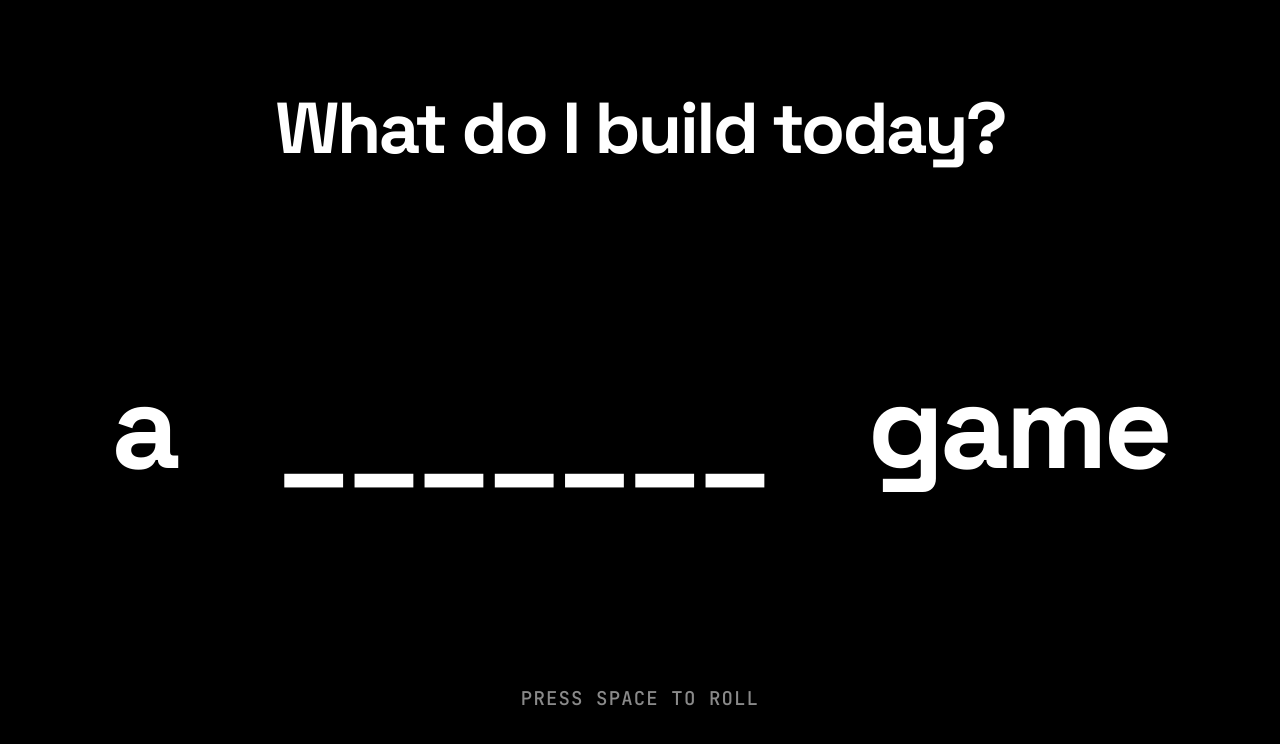
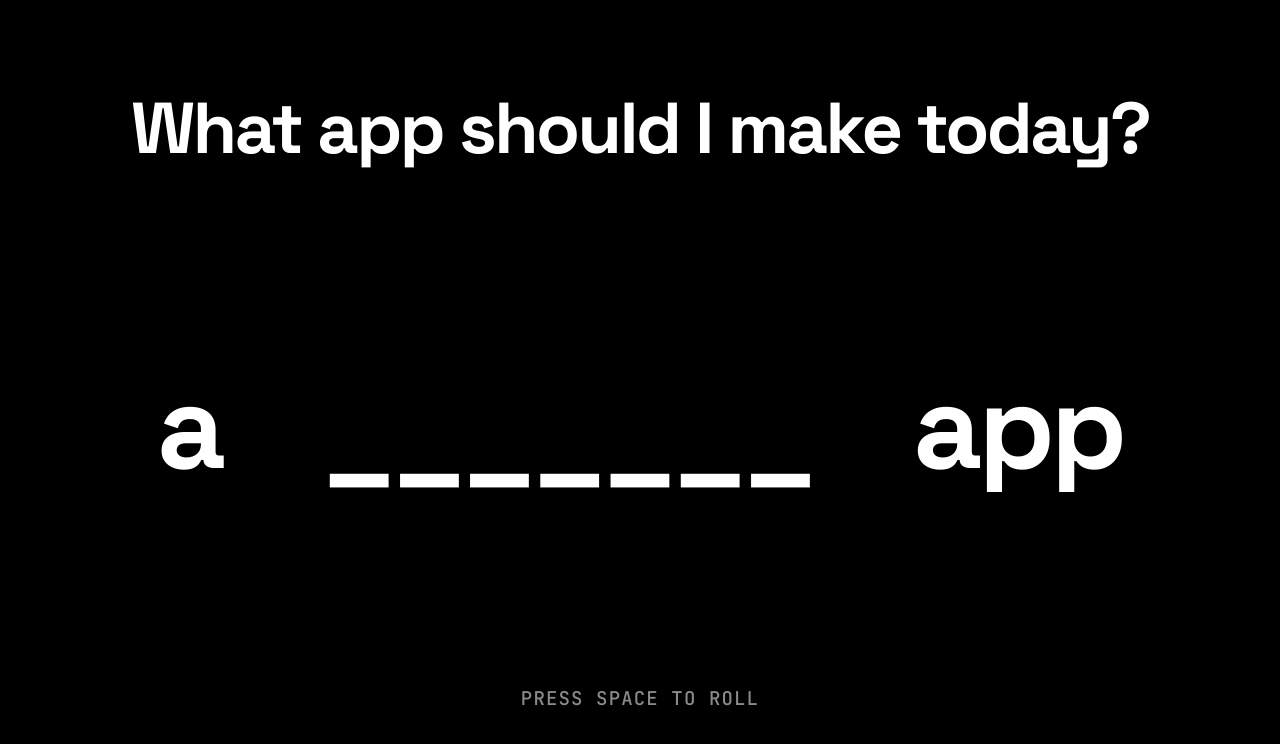
Before and after one commit to nivash-devs/game-roller, a plain HTML site: page index.html in a window 1280 px wide. Drawn offline with Linux system fonts and the light colour scheme.

Commit message:
Ask what app to make and land on wii
The headline now reads 'What app should I make today?' and the line reads 'a _______ app'. Space rolls through app types and lands on wii.

```diff
--- a/index.html
+++ b/index.html
@@ -9,7 +9,7 @@
 <link rel="preconnect" href="https://fonts.gstatic.com" crossorigin>
 <link rel="stylesheet" href="https://fonts.googleapis.com/css2?family=JetBrains+Mono:wght@500&family=Space+Grotesk:wght@700&display=swap">
 <style>
-/* Layout: a headline, then one big line that reads "a _______ game". Only the blank rolls, and only when space is pressed. Pure black and white. */
+/* Layout: a headline, then one big line that reads "a _______ app". Only the blank rolls, and only when space is pressed. Pure black and white. */
 :root {
   color-scheme: dark;
   --bg: #000000; --ink: #ffffff; --muted: #8a8a8a; --mark: #ffffff; --mark-ink: #000000;
@@ -35,15 +35,15 @@ h1 { margin: 0; font-weight: 700; font-size: clamp(30px, min(6vw, 9vh), 92px); l
 </style>
 
 <div id="stage">
-  <h1>What do I build today?</h1>
-  <div id="line" aria-live="polite"><span>a</span><div id="win"><div id="mark"></div><div id="blank">_______</div><div id="reel"></div></div><span>game</span></div>
+  <h1>What app should I make today?</h1>
+  <div id="line" aria-live="polite"><span>a</span><div id="win"><div id="mark"></div><div id="blank">_______</div><div id="reel"></div></div><span>app</span></div>
   <div id="hint">PRESS SPACE TO ROLL</div>
 </div>
 
 <script>
 (function () {
-  var ITEMS = ["puzzle", "racing", "snake", "memory", "shooter", "quiz", "maze", "card", "rhythm", "runner", "clicker", "platform", "physics"];
-  var TARGET = ITEMS.indexOf("puzzle");       // every roll lands on "puzzle"
+  var ITEMS = ["notes", "weather", "habit", "chat", "music", "quiz", "timer", "photo", "fitness", "wii"];
+  var TARGET = ITEMS.indexOf("wii");          // every roll lands on "wii"
   var LOOPS = 9, DUR = 3.8;                    // reel length, and how long a roll takes (seconds)
   var REST = "PRESS SPACE TO ROLL", DONE = "SPACE ROLLS AGAIN. R RESETS. M MUTES";
   var $ = function (id) { return document.getElementById(id); };
```
Also changed, not shown: 1 other file.
